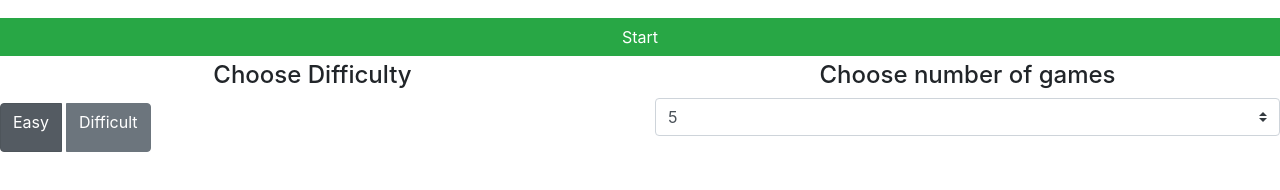
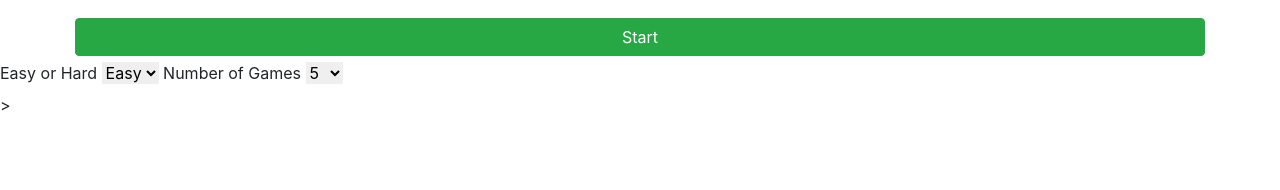
Before and after one commit to fergalquinn77/project2_t2, a plain HTML site: page index.html in a window 1280 px wide. Shown: the part 308-498 px from the top of the page. Drawn offline with nearby package versions, Linux system fonts and the light colour scheme.

Commit message:
Add code to adjust controls for difficulty

```diff
--- a/assets/css/style.css
+++ b/assets/css/style.css
@@ -12,3 +12,7 @@
 .btn {
   margin: 5px;
 }
+
+.reset{
+  max-width: 200px;
+}
--- a/assets/js/script.js
+++ b/assets/js/script.js
@@ -23,7 +23,7 @@ function startGame(){
         document.getElementById("difficult").style.display = "flex";
     }
     document.getElementById("start").style.display = "none";
-    document.getElementById("controls").style.display = "none";
+    document.getElementById("startControls").style.display = "none";
     document.getElementById("reset").style.display = "flex";
     document.getElementById("scoreboard").style.display = "flex";
     /* document.getElementByClassName("scoreboard").style.display = "flex";
--- a/index.html
+++ b/index.html
@@ -26,7 +26,7 @@
                 <p>Welcome!. Reckon you can beat the computer? Hit the start button below and give it a shot. You can
                     choose easy (just Rock, Paper, Sciccors) or difficult (add Lizard, Spock)</p>
             </div>
-        </div>
+
             <div id="easy" class="row center" style="display:none;">
                 <button type="button" class="btn btn-secondary col-sm" data-type="rock">Rock <i
                         class="far fa-hand-rock"></i></button>
@@ -43,50 +43,47 @@
             </div>
             <div class="row controls text-center">
                 <button id="start" type="button" class="btn btn-success col-sm">Start</button>
+            </div>
+            <div class="row controls text-center">
                 <button id="reset" type="button" class="btn btn-warning col-sm" style="display:none;">Reset</button>
             </div>
-        <div id="controls">
-            <div class="row">
-                <h4 class="col-sm text-center">Choose Difficulty</h4>
-                <h4 class="col-sm text-center">Choose number of games</h4>
-            </div>
-            <div class="row center">
-                <div id="difficulty" class="btn-group btn-group-toggle col-sm mx-auto" data-toggle="buttons">
-                    <label class="btn btn-secondary active">
-                        <input type="radio" name="options" id="option1" autocomplete="off" checked value="easy"> Easy
-                    </label>
-                    <label class="btn btn-secondary">
-                        <input type="radio" name="options" id="option2" autocomplete="off" value="difficult"> Difficult
-                    </label>
-                </div>
-                <div class="form-group col-sm">
 
-                    <select class="custom-select" required>
-
-                        <option value="5">5</option>
-                        <option value="6">6</option>
-                        <option value="7">7</option>
-                        <option value="8">8</option>
-                    </select>
-                </div>
-            </div>
         </div>
 
-        <div id="scoreboard" class="moves row text-center" style="display:none;">
-
-            <i class="fas fa-user-alt col-md">Your Move</i> <i class="fas fa-desktop col-md">Computers Move</i>
-
-            <div class="row text-center" style="display:none;">
-                <div class="col-sm">
+            <div id=" scoreboard" class="moves row text-center" style="display:none;">
+                    <div class="row text-center">
+                        <div class="col-md">
                             <h2>User Score</h2>
                             <h2 id="userScore">0</h2>
                         </div>
-                <div class="col-sm">
+                        <div class="col-md">
                             <h2>Computer Score</h2>
                             <h2 id="computerScore">0</h2>
                         </div>
                     </div>
             </div>
+        </div>
+
+        <div id="startControls">
+
+            <label for="difficulty">Easy or Hard</label>
+
+            <select name="difficulty" id="difficulty">
+                <option value="easy">Easy</option>
+                <option value="hard">Hard</option>
+            </select>
+            <label for="numberGames">Number of Games</label>
+
+            <select name="numberGames" id="numberGames">
+                <option value=5>5</option>
+                <option value=6>6</option>
+                <option value=7>7</option>
+                <option value=8>8</option>
+                <option value=9>9</option>
+                <option value=10>10</option>
+            </select>
+        </div>
+        >
 
         <script src="assets/js/script.js"></script>
         <script src="https://cdn.jsdelivr.net/npm/jquery@3.5.1/dist/jquery.slim.min.js"></script>
```
Lines whose indentation alone changed are shown as unchanged.
